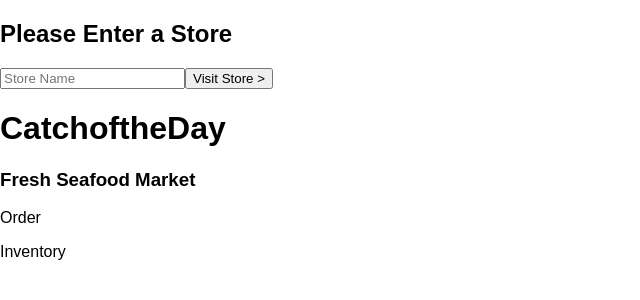
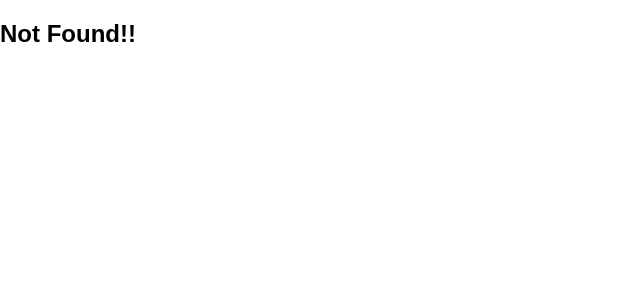
Before and after one commit to cmwint/react-tutorial, a React (Create React App) app in the folder catch-of-the-day/: page / in a window 1280 px wide. Shown: the top 300 px of the page, without its empty margins (0-640 px from the left). Built offline with nearby package versions, Linux system fonts and the light colour scheme.

Commit message:
Add react router and stateless functional component

```diff
--- a/catch-of-the-day/package.json
+++ b/catch-of-the-day/package.json
@@ -6,6 +6,7 @@
     "react": "^15.5.4",
     "react-dom": "^15.5.4",
     "react-router": "^4.1.1",
+    "react-router-dom": "^4.1.1",
     "react-transition-group": "^1.1.3"
   },
   "devDependencies": {
--- a/catch-of-the-day/src/components/Header.js
+++ b/catch-of-the-day/src/components/Header.js
@@ -1,10 +1,22 @@
-import React, { Component } from 'react';
+import React from 'react';
 
-class Header extends Component{
-	render(){
+// if you're just using the component to render html,
+// just use a "stateless functional component"
+	//class Header extends Component{
+	// so you don't need this ^^^^
+
+// instead do this
+// create a variable called Header and stick that in an arrow function
+
+	// or it could also be "var Header = function(){}"
+	// or it could also be "function Header(){}"
+const Header = (props) => {
+	// any props that are going to be used for this
+	// stateless function component will be passed in as (props)
+
 	// $r also is equal to the current component
 	// $0 works for regular javacript
-		console.log(this);
+	// console.log(this);
 	return(
 		<header className="top">
 			<h1>
@@ -16,14 +28,20 @@ class Header extends Component{
 				Day
 			</h1>
 			<h3 className="tagline">
-					<span>{this.props.tagline}</span>
+				{/* <span>{this.props.tagline}</span> */}
+				{/* after making this a stateless functional component */}
+				{/* (this) isn't bound to anything, it's not part of react */}
+
+				{/* the props will be passed in directly now */}
+
+				<span>{props.tagline}</span>
 			</h3>
 			{/* this refers to the class, so Header */}
 			{/* props is the object that is available to us, contains all the data that I want to use */}
 			{/* tagline is the key in the props object that we can call */}
 		</header>
 	)
-	}
+
 }
 
 export default Header;
--- /dev/null
+++ b/catch-of-the-day/src/components/NotFound.js
@@ -0,0 +1,10 @@
+import React from 'react';
+
+const NotFound = (props) => {
+	return(
+		<h2>Not Found!!</h2>
+	)
+
+}
+
+export default NotFound;
--- a/catch-of-the-day/src/index.js
+++ b/catch-of-the-day/src/index.js
@@ -7,11 +7,15 @@ import React from 'react';
 // package calles 'react-dom'
 import { render } from 'react-dom';
 
+// routing
+import { BrowserRouter, Route, Switch } from 'react-router-dom';
+
 // relative path so webpack doesn't look in node_modules
 // the extension is assumed, don't need the .js at the end
 import App from './components/App';
 import StorePicker from './components/StorePicker.js';
-import registerServiceWorker from './registerServiceWorker';
+import NotFound from './components/NotFound.js';
+// import registerServiceWorker from './registerServiceWorker';
 
 // letting webpack compile everything and reload the page
 // webpack will also include the link tag to use this in index.html
@@ -19,13 +23,38 @@ import './index.css';
 // you can also include style sheets for each of your components
 
 
+// everything in react is a component
+// even the router itself is a component
+const Main = () => {
+	// stateless functional component
+	return(
+		<BrowserRouter>
+			<Switch>
+				{/* When the the url exactly matches the home/main page */}
+				{/* show the store picker component */}
+				<Route exact path="/store" component={StorePicker} />
+				<Route path="/store/:storeId" component={App} />
+				<Route component={NotFound} />
+			</Switch>
+		</BrowserRouter>
+	)
+}
+
 
 // using the render method from the react-dom package
 // first thing we pass it is what component we would like to render
 // this is JSX since it's kinda like our own tag
 // then the last thing is what DOM element it should render out to
-render(<App />, document.querySelector('#ohHello'));
+	//render(<App />, document.querySelector('#ohHello'));
 
-render(<StorePicker/>, document.getElementById('root'));
+render(<Main />, document.getElementById('root'));
 
-registerServiceWorker();
+// registerServiceWorker();
+
+
+
+///// Routing
+
+// React Router 4 is not part of react, but is the industry standard
+// show and hide components anywhere inside your app,
+// depending if you're on the page that you wish to show them on
```
Also changed, not shown: catch-of-the-day/src/components/App.js (line endings or trailing spaces), 1 other file (tests, documents, lock files or other folders). Lines whose indentation alone changed are shown as unchanged.
